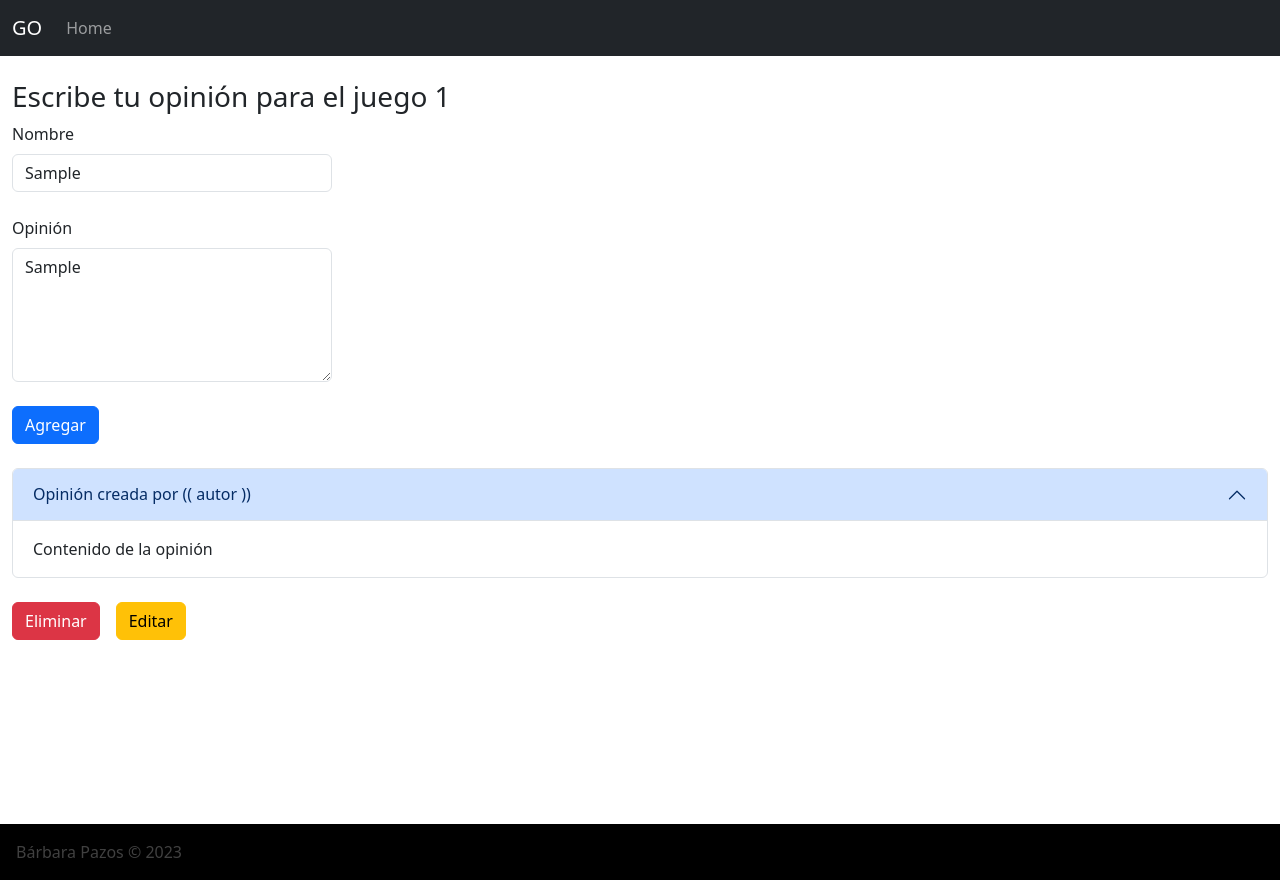
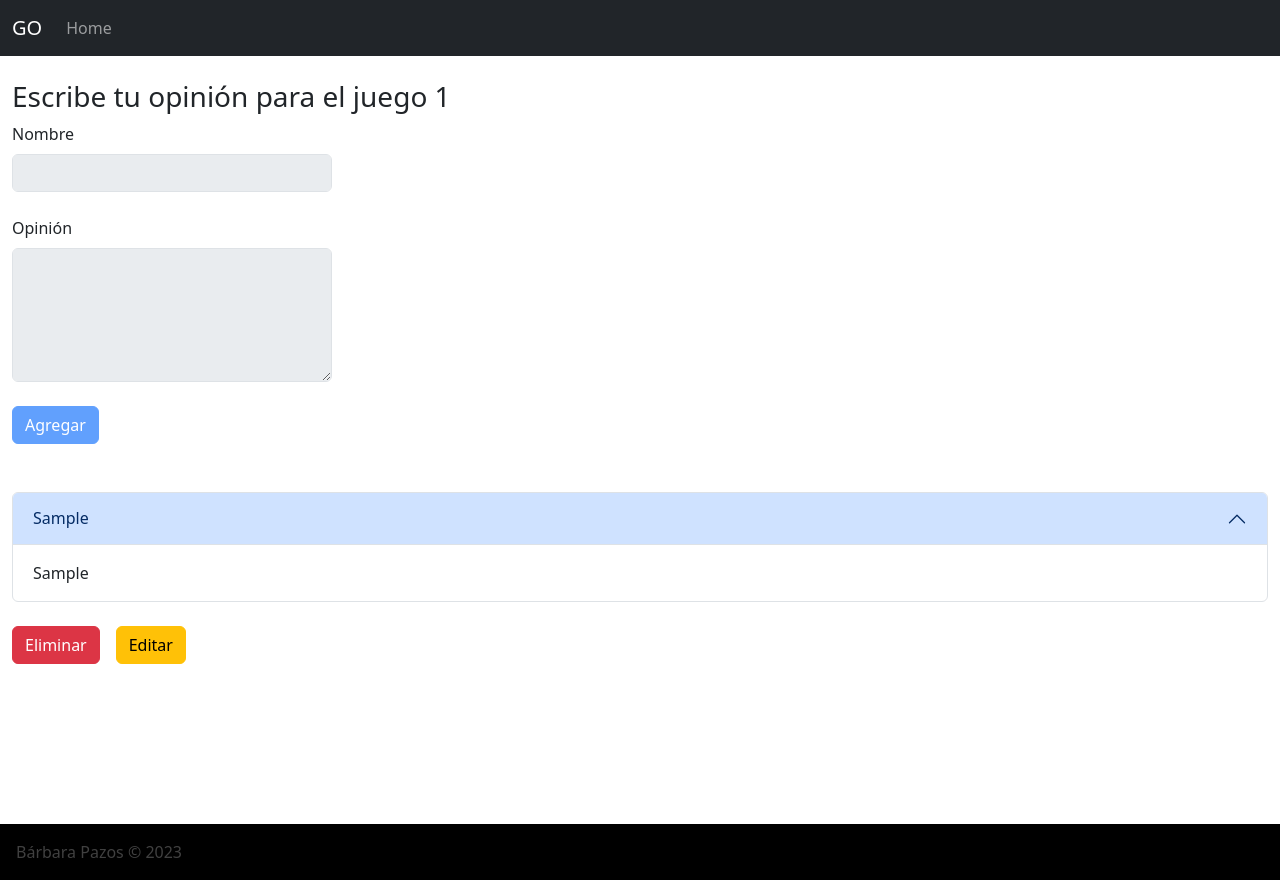
Before and after one commit to Dr0ckman/games-opinion, a Vue app: page /opiniones/1 in a window 1280 px wide. Both pictures are taken after typing "Sample", "Sample" into the empty fields and a click on the button "Agregar". Built offline with nearby package versions, Linux system fonts and the light colour scheme.

Commit message:
Form behavior
Added form behavior. Probably did something else. Dunno

```diff
--- a/src/components/opiniones/NuevaOpinion.vue
+++ b/src/components/opiniones/NuevaOpinion.vue
@@ -8,11 +8,37 @@
             <label for="opinion" class="form-label">Opinión</label>
             <textarea id="opinion" rows="5" class="form-control input-opinion"></textarea>
             <br>
-        <input type="button" class="btn btn-primary" value="Agregar">
+            <input type="button" id="btn-agregar" class="btn btn-primary" value="Agregar" @click="agregarOpinion()">
         </form>
-
-    <br />
-    <Opinion title="Opinión creada por (( autor ))" content="Contenido de la opinión" />
+        <div v-if="visible" class="mt-5">
+            <div class="accordion" id="accordionExample">
+                <div class="accordion-item">
+                    <h2 class="accordion-header" id="headingOne">
+                        <button class="accordion-button" type="button" data-bs-toggle="collapse"
+                            data-bs-target="#collapseOne" aria-expanded="true" aria-controls="collapseOne">
+                            {{ title }}
+                        </button>
+                    </h2>
+                    <div id="collapseOne" class="accordion-collapse collapse show" aria-labelledby="headingOne"
+                        data-bs-parent="#accordionExample">
+                        <div class="accordion-body">
+                            {{ content }}
+                        </div>
+                    </div>
+                </div>
+            </div>
+            <button id="btn-eliminar" class="btn btn-danger me-2 mt-4" @click="borrarOpinion()">
+                Eliminar
+            </button>
+            <button id="btn-editar" class="btn btn-warning ms-2 mt-4" @click="editarOpinion()">
+                Editar
+            </button>
+        </div>
+        <div v-if="!visible" class="mt-5">
+            <div class="alert alert-warning" role="alert">
+                <strong>No hay opiniones disponibles</strong>
+            </div>
+        </div>
     </div>
 </template>
 
@@ -24,8 +50,50 @@ export default {
     name: 'NuevaOpinion',
     components: {
         Opinion
+    },
+    data() {
+        return {
+            visible: false,
+            title: '',
+            content: ''
+        }
+    },
+    methods: {
+        borrarOpinion() {
+            this.visible = false
+            this.title = ''
+            this.content = ''
+            this.$el.querySelector("#btn-agregar").value = "Agregar"
+            this.$el.querySelector('#name').value = ''
+            this.$el.querySelector('#name').removeAttribute("disabled")
+            this.$el.querySelector('#opinion').value = ''
+            this.$el.querySelector('#opinion').removeAttribute("disabled")
+            this.$el.querySelector('#btn-agregar').removeAttribute("disabled")
+            this.$el.querySelector('#name').focus()
+        },
+        agregarOpinion() {
+            this.visible = true
+            this.title = this.$el.querySelector('#name').value
+            this.content = this.$el.querySelector('#opinion').value
+            this.$el.querySelector('#name').value = ''
+            this.$el.querySelector('#name').setAttribute("disabled", "")
+            this.$el.querySelector('#opinion').value = ''
+            this.$el.querySelector('#opinion').setAttribute("disabled", "")
+            this.$el.querySelector('#btn-agregar').setAttribute("disabled", "")
+        },
+        editarOpinion() {
+            this.$el.querySelector("#btn-agregar").value = "Actualizar"
+            this.$el.querySelector('#name').value = ''
+            this.$el.querySelector('#name').removeAttribute("disabled")
+            this.$el.querySelector('#opinion').value = ''
+            this.$el.querySelector('#opinion').removeAttribute("disabled")
+            this.$el.querySelector('#btn-agregar').removeAttribute("disabled")
+            this.$el.querySelector('#name').focus()
         }
     }
+}
+
+
 </script>
 
   <!-- Add "scoped" attribute to limit CSS to this component only -->
--- a/src/components/opiniones/Opinion.vue
+++ b/src/components/opiniones/Opinion.vue
@@ -27,13 +27,11 @@
 export default {
   name: 'Opinion',
   props: {
-    title: String,
-    content: String
+    title: '',
+    content: ''
   }
 }
 </script>
 
 <!-- Add "scoped" attribute to limit CSS to this component only -->
-<style scoped lang="scss">
-
-</style>
+<style scoped lang="scss"></style>
```
Lines whose indentation alone changed are shown as unchanged.
